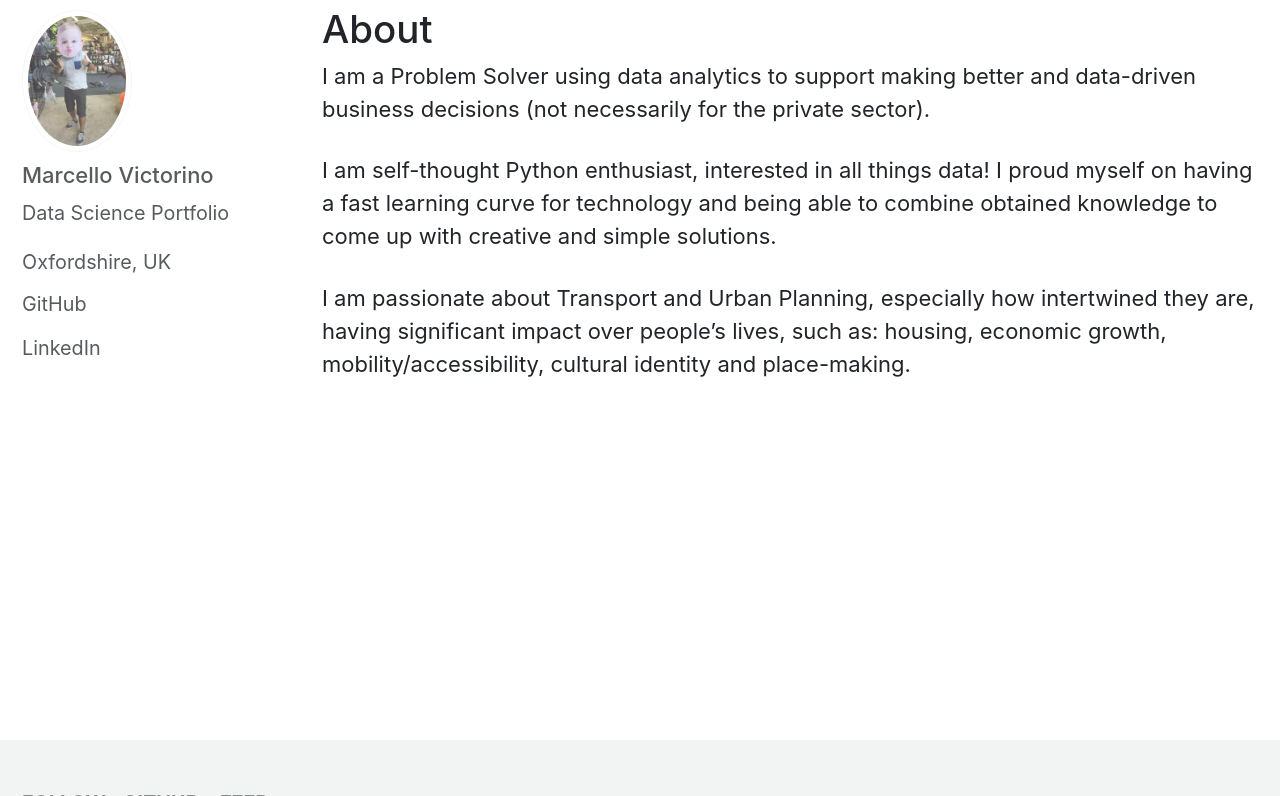
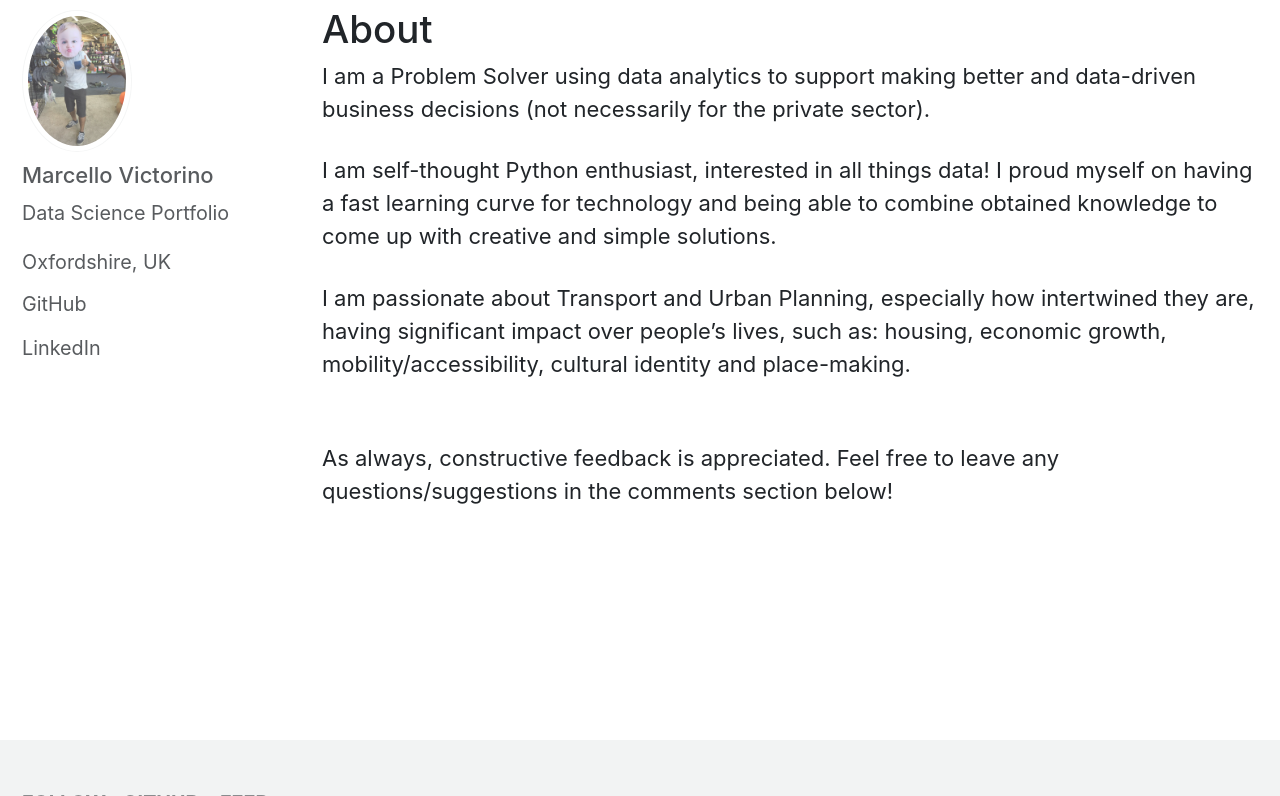
Before and after one commit to marcellovictorino/marcellovictorino.github.io, a Jekyll site: the page built from _pages/about.md, in a window 1280 px wide and 900 px high, scrolled down 543 px, cut to the strip 0-796 px from the top of the window. Built offline with Jekyll 4.4.1, drawn with Linux system fonts in a browser that asks for light colours; cached includes are drawn as plain includes; a script that is not in the unit is left out.

Commit message:
Added ending message to Layout

```diff
--- /dev/null
+++ b/_includes/post-ending-message.html
@@ -0,0 +1,2 @@
+<br>
+        <p>As always, constructive feedback is appreciated. Feel free to leave any questions/suggestions in the comments section below!</p>
--- a/_layouts/single.html
+++ b/_layouts/single.html
@@ -43,6 +43,8 @@ layout: default
           </aside>
         {% endif %}
         {{ content }}
+        {% include post-ending-message.html %}
+
         {% if page.link %}<div><a href="{{ page.link }}" class="btn btn--primary">{{ site.data.ui-text[site.locale].ext_link_label | default: "Direct Link" }}</a></div>{% endif %}
       </section>
 
```
